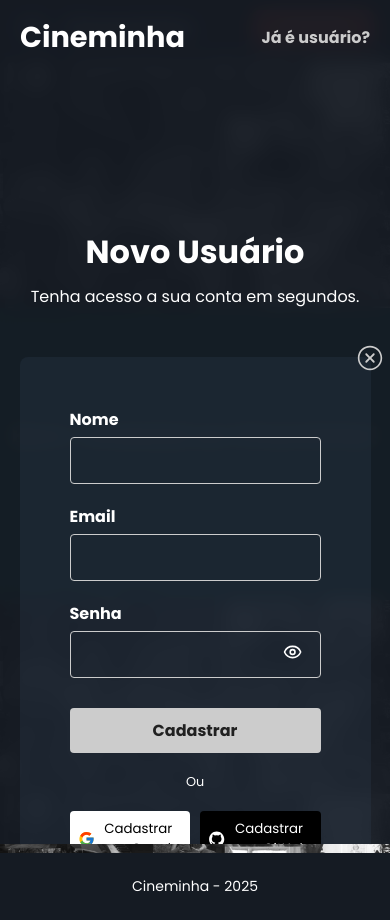
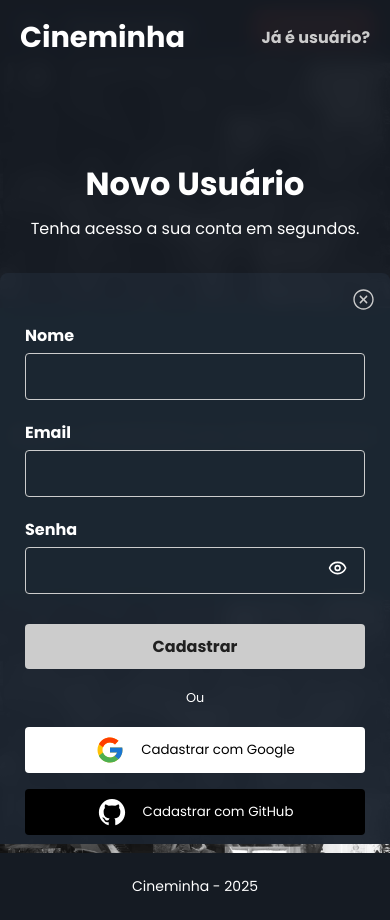
Before and after one commit to lucasecs92/movie-streaming, a Next.js app in the folder streaming-root/: page / in a window 390 px wide. Both pictures are taken after a click on the item "CADASTRO". Built offline with nearby package versions, Linux system fonts and the light colour scheme.

Commit message:
style
ajustando responsividade dos modal

```diff
--- a/streaming-root/src/components/ModalCadastro.jsx
+++ b/streaming-root/src/components/ModalCadastro.jsx
@@ -50,10 +50,13 @@ export default function ModalCadastro({
         <h1 onClick={handleHomeClick}>Cineminha</h1>
         <span onClick={handleLoginClick}>Já é usuário?</span>
       </nav>
+
+      <section className={styles.modalWrap}>
         <section className={styles.modalHeading}>
           <h2>Novo Usuário</h2>
           <p>Tenha acesso a sua conta em segundos.</p>
         </section>
+
         <section className={styles.modalContent}>
           <span className={styles.closeButton}>
             <IoIosCloseCircleOutline onClick={onClose} />
@@ -63,7 +66,6 @@ export default function ModalCadastro({
             <section className={styles.inputWrapper}>
               <input className={styles.input} type="text" required />
             </section>
-
             <label className={styles.label}>Email</label>
             <section className={styles.inputWrapper}>
               <input
@@ -77,7 +79,6 @@ export default function ModalCadastro({
                 <IoClose className={styles.clearIcon} onClick={clearEmail} />
               )}
             </section>
-
             <label className={styles.label}>Senha</label>
             <section className={styles.passwordWrapper}>
               <input
@@ -92,9 +93,7 @@ export default function ModalCadastro({
               )}
             </section>
             <button className={styles.button} type="submit">Cadastrar</button>
-
             <span className={styles.spanOr}>Ou</span>
-
             <section className={styles.socialLogin}>
               <button className={styles.googleButton}>
                 <FcGoogle className={styles.socialIcon} />
@@ -108,5 +107,6 @@ export default function ModalCadastro({
           </form>
         </section>
       </section>
+    </section>
   );
 }
--- a/streaming-root/src/components/ModalLogin.jsx
+++ b/streaming-root/src/components/ModalLogin.jsx
@@ -69,6 +69,7 @@ export default function ModalLogin({
         <span onClick={handleCadastroClick}>Cadastre-se agora</span>
       </nav>
 
+      <section className={styles.modalWrap}>
         <section className={styles.modalHeading}>
           <h2>Entrar</h2>
           <p>Digite o endereço de e-mail e a senha da sua conta Cineminha.</p>
@@ -101,7 +102,6 @@ export default function ModalLogin({
                 <LuEye className={styles.eyeIcon} onClick={toggleShowPassword} />
               )}
             </section>
-
             <section className={styles.options}>
               <section className={styles.remember}>
                 <input type="checkbox" id="remember" />
@@ -109,11 +109,8 @@ export default function ModalLogin({
               </section>
               <a href="#" className={styles.forgot}>Esqueceu a senha?</a>
             </section>
-
             <button className={styles.button} type="submit">Entrar</button>
-
             <span className={styles.spanOr}>Ou</span>
-
             <section className={styles.socialLogin}>
               <button onClick={handleGoogleLogin} className={styles.googleButton}>
                 <FcGoogle className={styles.socialIcon} />
@@ -127,5 +124,6 @@ export default function ModalLogin({
           </form>
         </section>
       </section>
+    </section>
   );
 }
--- a/streaming-root/src/styles/Modal.module.scss
+++ b/streaming-root/src/styles/Modal.module.scss
@@ -46,9 +46,13 @@
   }
 }
 
+.modalWrap {
+  display: flex;
+  flex-direction: column;
+  gap: 2rem;
+}
+
 .modalHeading {
-  // margin-top: 180px;
-
   display: flex;
   flex-direction: column;
   align-items: center;
@@ -74,7 +78,7 @@
   padding: 30px 50px 50px 50px;
   border-radius: 8px;
   position: relative;
-  width: 90%;
+  width: 100vw;
   max-width: 550px;
   margin-bottom: 100px;
 }
@@ -148,6 +152,7 @@
   align-items: center;
   gap: 5px;
   margin: 5px 0;
+  font-size: 0.9em;
 
   label {
     color: #fff;
@@ -161,6 +166,7 @@
   text-align: center;
   text-decoration: none;
   cursor: pointer;
+  font-size: 0.9em;
   font-weight: bold;
 }
 
@@ -233,14 +239,51 @@
   }
 }
 
+@media (max-width: 650px) {
+  .modalContent {
+    width: 97vw;
+    max-width: none;
+  }
+
+  .closeButton {
+    svg {
+      top: 14px;
+      right: 14px;
+      font-size: 25px;
+    }
+  }
+
+  .socialLogin {
+    flex-direction: column;
+    gap: 1rem;
+
+    .googleButton,
+    .githubButton {
+      width: 100%;
+      justify-content: center;
+      gap: 1rem;
+    }
+  }
+}
+
 @media (max-width: 532px) {
   .headerModal {
     padding: 1rem 0;
   }
 
   .modalHeading {
-    margin-top: 100px;
+    margin-top: 0px;
     padding: 0 1rem;
     box-sizing: border-box;
   }
+
+  .modalContent {
+    width: 100vw;
+    padding: 30px 25px 50px 25px;
+  }
+
+  .remember,
+  .forgot {
+    font-size: 0.8em;
+  }
 }
```
Lines whose indentation alone changed are shown as unchanged.
